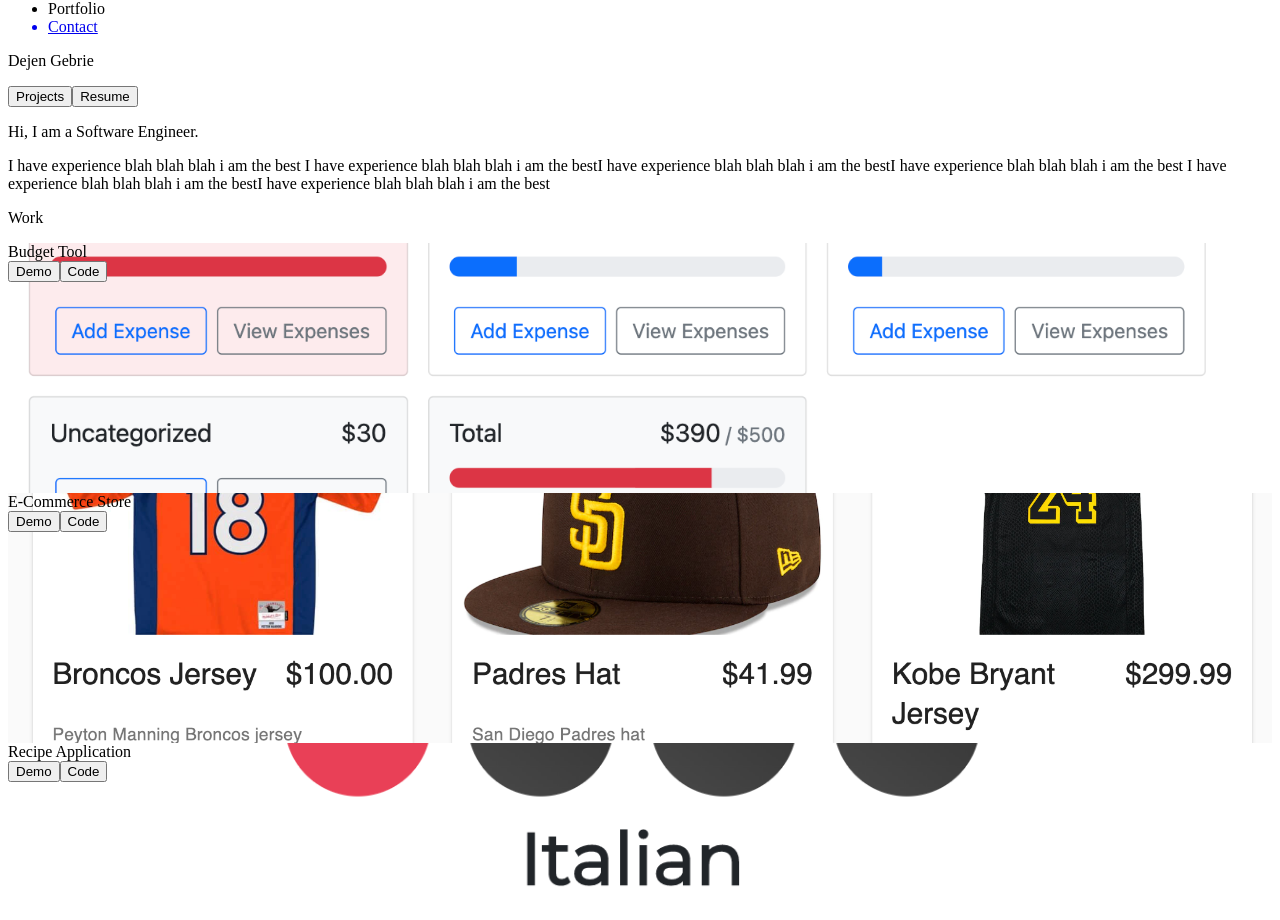
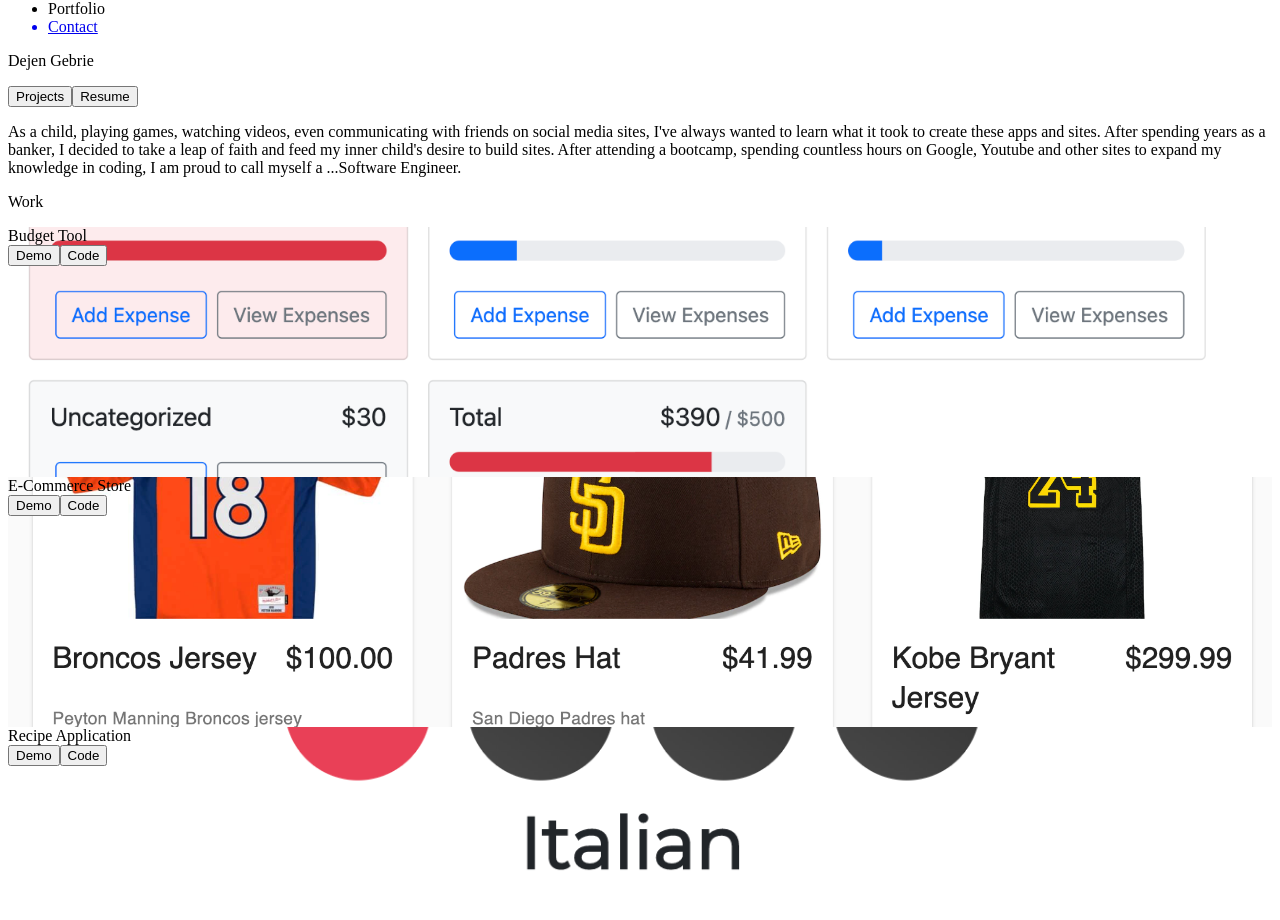
Before and after one commit to DGebrie/landing-page, a React (Create React App) app: page / in a window 1280 px wide. Shown: the part 1460-2380 px from the top of the page. Built offline with nearby package versions, Linux system fonts and the light colour scheme.

Commit message:
paragraph

```diff
--- a/src/components/Hero.jsx
+++ b/src/components/Hero.jsx
@@ -26,16 +26,17 @@
           </div>
         </div>
         <div className="p-8">
-          <p className="text-2xl font-bold pb-5 text-center">
-            Hi, I am a Software Engineer.
+          <p>
+            As a child, playing games, watching videos, even communicating with
+            friends on social media sites, I've always wanted to learn what it
+            took to create these apps and sites. After spending years as a
+            banker, I decided to take a leap of faith and feed my inner child's
+            desire to build sites. After attending a bootcamp, spending
+            countless hours on Google, Youtube and other sites to expand my
+            knowledge in coding, I am proud to call myself a ...
+            <span className="text-2xl font-bold pb-5 ">Software Engineer.</span>
           </p>
-          <p>
-            I have experience blah blah blah i am the best I have experience
-            blah blah blah i am the bestI have experience blah blah blah i am
-            the bestI have experience blah blah blah i am the best I have
-            experience blah blah blah i am the bestI have experience blah blah
-            blah i am the best
-          </p>
+
           {/* Add Icons of languages  */}
         </div>
       </div>
```
